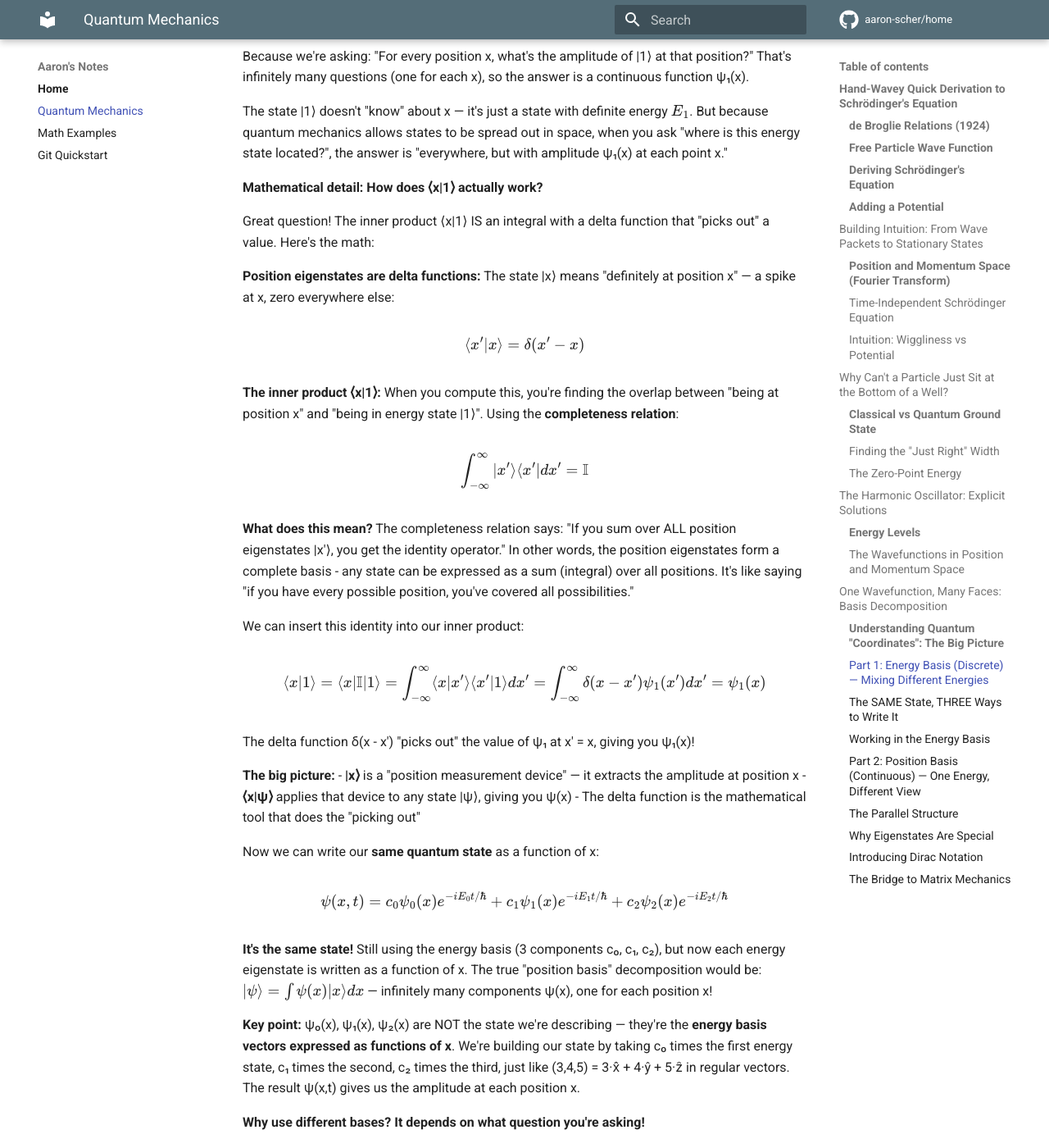
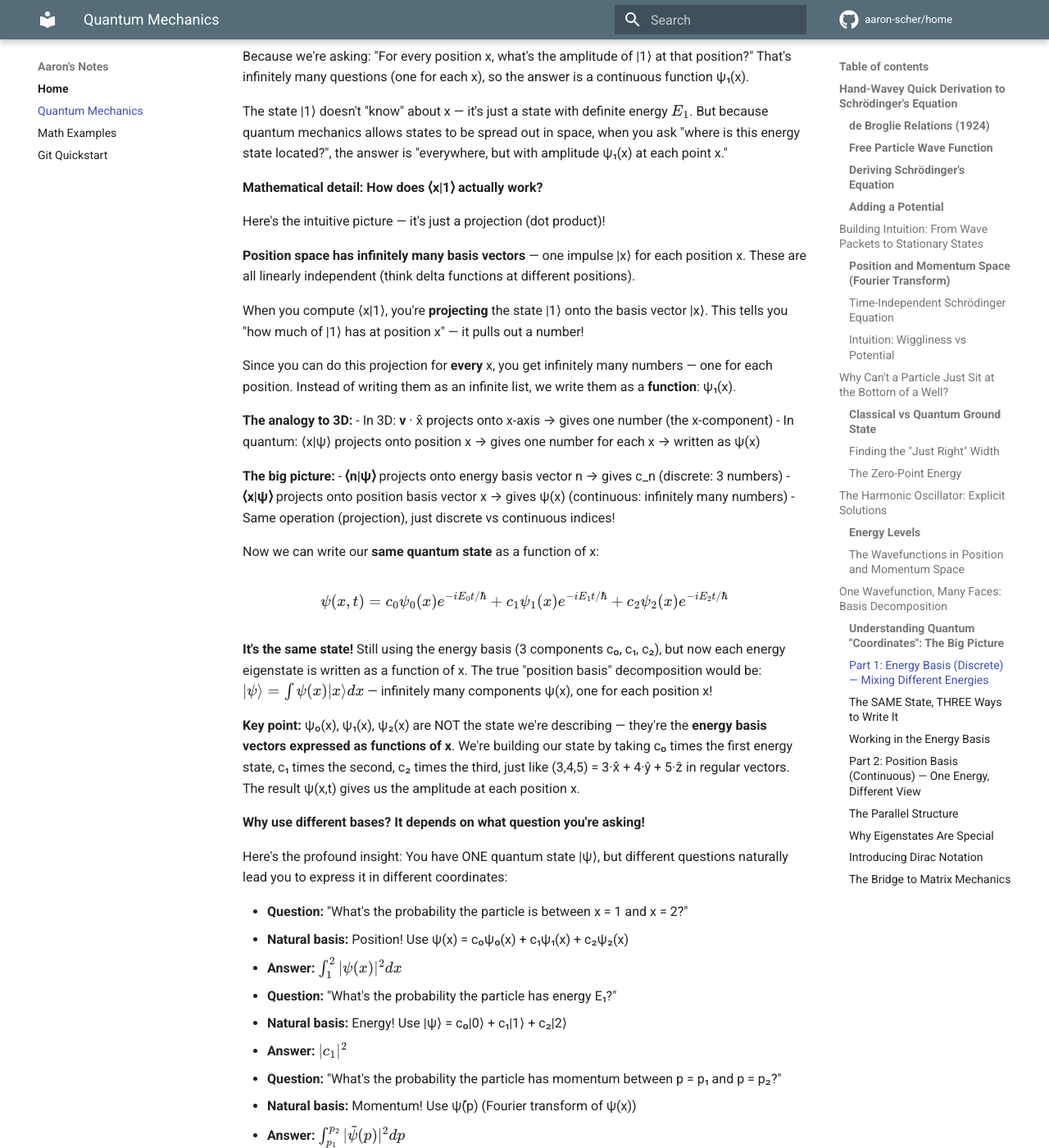
Before and after one commit to aaron-scher/home, an MkDocs documentation site: the page built from docs/quantum-mechanics.md, in a window 1280 px wide and 1400 px high, scrolled down 14487 px. Shown: the whole window at 82% size. Built offline with MkDocs 1.6.1 and Material for MkDocs 9.7.7, drawn with Linux system fonts in a browser that asks for light colours; comment, search, counter and statistics services are not loaded.

Commit message:
Simplify and improve basis projection explanation
Key improvements:
- Remove "measurement device" terminology (misleading - sounds like operator)
- Replace with projection/dot product analogy (correct intuition!)
- Emphasize: infinitely many basis vectors |x⟩, one for each position
- ⟨x|ψ⟩ projects onto |x⟩ → pulls out one number per x → written as ψ(x)
- Remove formal completeness relation proof (too in the weeds)
- Keep simple, clear intuition: same operation as ⟨n|ψ⟩ = c_n, just continuous

Parallel to 3D vectors:
- v · x̂ = component in x direction
- ⟨x|ψ⟩ = component at position x

🤖 Generated with [Claude Code](https://claude.com/claude-code)

Co-Authored-By: Claude <noreply@anthropic.com>

```diff
--- a/docs/quantum-mechanics.md
+++ b/docs/quantum-mechanics.md
@@ -496,34 +496,22 @@ The state |1⟩ doesn't "know" about x — it's just a state with definite energ
 
 **Mathematical detail: How does ⟨x|1⟩ actually work?**
 
-Great question! The inner product ⟨x|1⟩ IS an integral with a delta function that "picks out" a value. Here's the math:
+Here's the intuitive picture — it's just a projection (dot product)!
 
-**Position eigenstates are delta functions:** The state |x⟩ means "definitely at position x" — a spike at x, zero everywhere else:
+**Position space has infinitely many basis vectors** — one impulse |x⟩ for each position x. These are all linearly independent (think delta functions at different positions).
 
-$$
-\langle x' | x \rangle = \delta(x' - x)
-$$
+When you compute ⟨x|1⟩, you're **projecting** the state |1⟩ onto the basis vector |x⟩. This tells you "how much of |1⟩ has at position x" — it pulls out a number!
 
-**The inner product ⟨x|1⟩:** When you compute this, you're finding the overlap between "being at position x" and "being in energy state |1⟩". Using the **completeness relation**:
+Since you can do this projection for **every** x, you get infinitely many numbers — one for each position. Instead of writing them as an infinite list, we write them as a **function**: ψ₁(x).
 
-$$
-\int_{-\infty}^{\infty} |x'\rangle \langle x'| dx' = \mathbb{I}
-$$
-
-**What does this mean?** The completeness relation says: "If you sum over ALL position eigenstates |x'⟩, you get the identity operator." In other words, the position eigenstates form a complete basis - any state can be expressed as a sum (integral) over all positions. It's like saying "if you have every possible position, you've covered all possibilities."
-
-We can insert this identity into our inner product:
-
-$$
-\langle x | 1 \rangle = \langle x | \mathbb{I} | 1 \rangle = \int_{-\infty}^{\infty} \langle x | x' \rangle \langle x' | 1 \rangle dx' = \int_{-\infty}^{\infty} \delta(x - x') \psi_1(x') dx' = \psi_1(x)
-$$
-
-The delta function δ(x - x') "picks out" the value of ψ₁ at x' = x, giving you ψ₁(x)!
+**The analogy to 3D:**
+- In 3D: **v** · x̂ projects onto x-axis → gives one number (the x-component)
+- In quantum: ⟨x|ψ⟩ projects onto position x → gives one number for each x → written as ψ(x)
 
 **The big picture:**
-- **|x⟩** is a "position measurement device" — it extracts the amplitude at position x
-- **⟨x|ψ⟩** applies that device to any state |ψ⟩, giving you ψ(x)
-- The delta function is the mathematical tool that does the "picking out"
+- **⟨n|ψ⟩** projects onto energy basis vector n → gives c_n (discrete: 3 numbers)
+- **⟨x|ψ⟩** projects onto position basis vector x → gives ψ(x) (continuous: infinitely many numbers)
+- Same operation (projection), just discrete vs continuous indices!
 
 Now we can write our **same quantum state** as a function of x:
 
```
